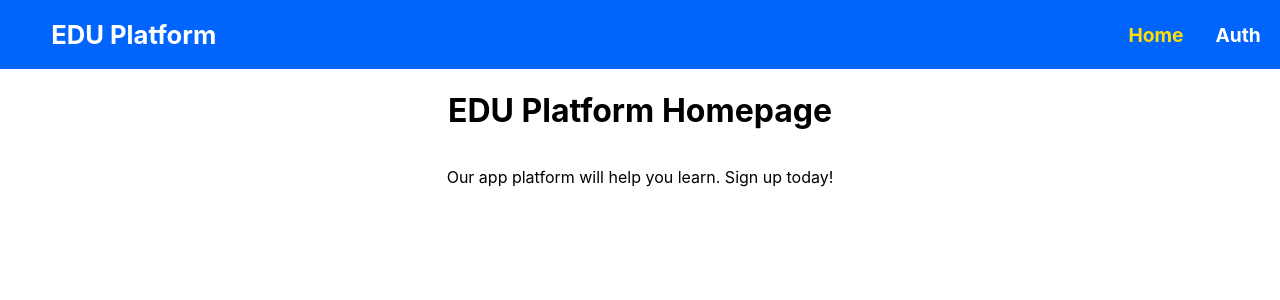
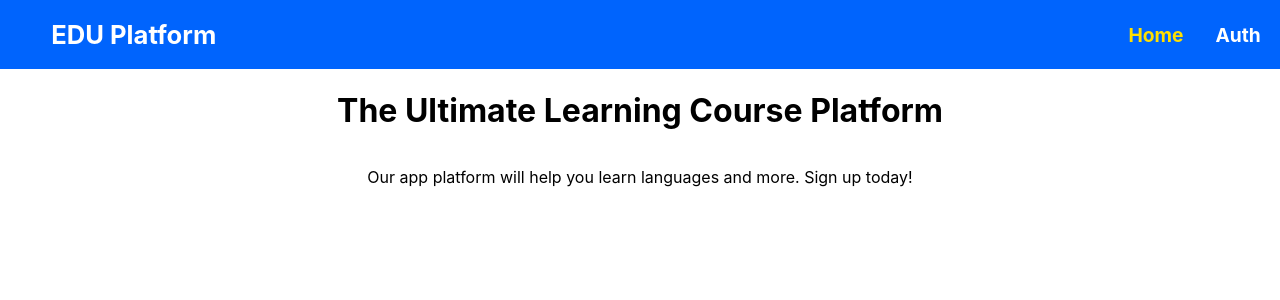
Before and after one commit to erkjbro/edu-platform, a React (Create React App) app in the folder client/: page / in a window 1280 px wide. Shown: the top 300 px of the page. Built offline with nearby package versions, Linux system fonts and the light colour scheme.

Commit message:
updating landing content

```diff
--- a/client/src/components/site/landing/landing.scss
+++ b/client/src/components/site/landing/landing.scss
@@ -1,4 +1,7 @@
+@import 'styles/variables';
+
 .landing {
-  display: flex;
-  flex-direction: column;
+  @extend .page__layout;
+
+  padding: 0 1rem;
 }
--- a/client/src/components/site/landing/landing.tsx
+++ b/client/src/components/site/landing/landing.tsx
@@ -3,8 +3,10 @@ import './landing.scss';
 const Landing = () => {
   return (
     <div className='landing'>
-      <h1>EDU Platform Homepage</h1>
-      <p>Our app platform will help you learn. Sign up today!</p>
+      <h1>The Ultimate Learning Course Platform</h1>
+      <p>
+        Our app platform will help you learn languages and more. Sign up today!
+      </p>
     </div>
   );
 };
```
